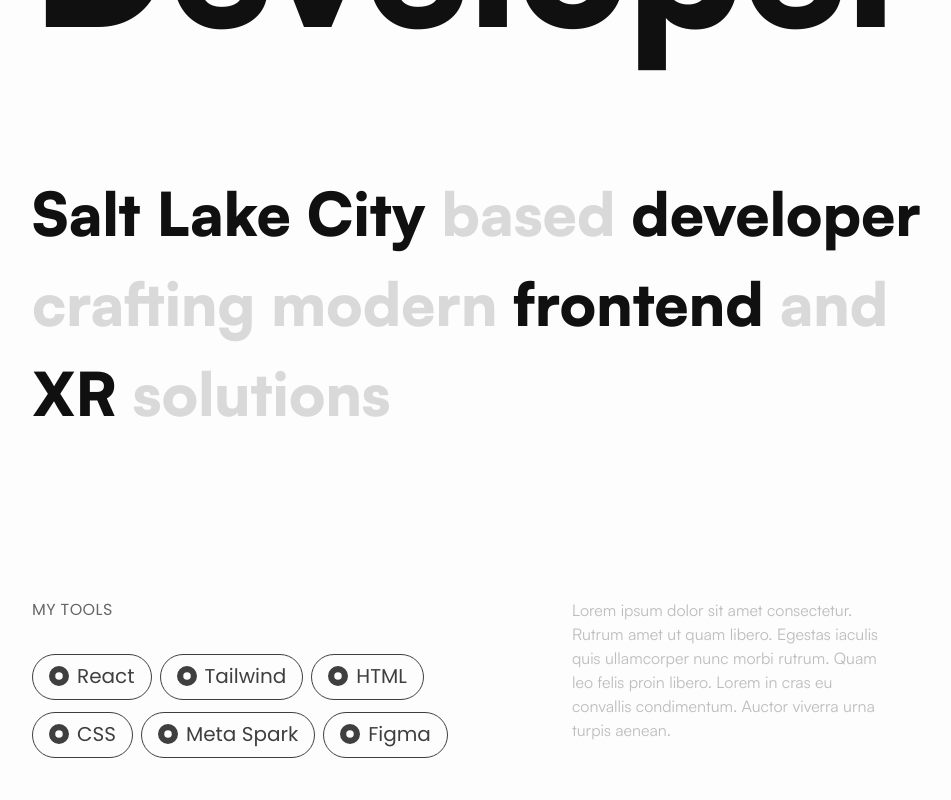
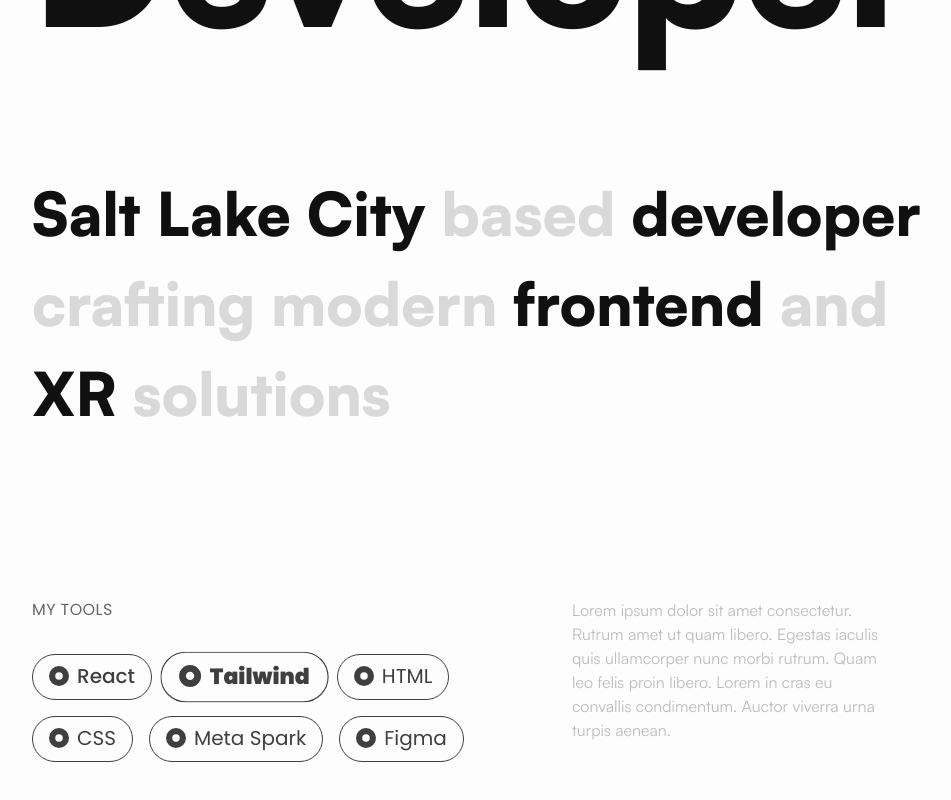
Before and after one commit to mackaykillian/portfolio, a React (Create React App) app: page / in a window 1280 px wide. Shown: the part 696-1496 px from the top of the page, without its empty margins (288-1239 px from the left). Built offline with nearby package versions, Linux system fonts and the light colour scheme.

Commit message:
added animation for my tools section

```diff
--- a/src/views/SummarySection.jsx
+++ b/src/views/SummarySection.jsx
@@ -1,4 +1,8 @@
 import { useMediaQuery } from "react-responsive";
+import React, { useRef, useState } from "react";
+import gsap from "gsap"; // <-- import GSAP
+import { useGSAP } from "@gsap/react"; // <-- import the hook from our React package
+
 import Navigation from "../components/Navigation";
 import SkillItem from "../components/SkillItem";
 
@@ -10,8 +14,35 @@ function SummarySection() {
   const xlScreen = useMediaQuery({ minWidth: 1280 });
   const xxlScreen = useMediaQuery({ minWidth: 1536 });
 
+  const container = useRef();
+  const items = document.querySelectorAll('.item')
+  let timelines = []
+  let ptl = gsap.timeline();
+  items.forEach((item) => {
+    let tl = gsap.timeline();
+    tl.to(item, {
+      scale: 1.1,
+      fontWeight: "900",
+      duration: 0.5,
+      ease: "power1"
+    })
+    tl.to(item, {
+      scale: 1,
+      fontWeight: "500",
+      duration: 0.5
+    }, 2)
+    ptl.add(tl)
+  })
+
+  useGSAP(() => {
+    let ptl = gsap.timeline();
+    timelines.forEach((tl) => {
+      ptl.add(tl)
+    })
+  }, { scope: container })
+
   return (
-    <div className="w-full h-fit">
+    <div ref={container} className="w-full h-fit">
       <div className="font-display mb-20 text-[40px] font-black text-neutral-400 sm:mb-40 sm:text-[48px] xl:text-[60px] dark:text-neutral-700">
         <span className="text-neutral-900 dark:text-neutral-100">
           Salt Lake City
@@ -31,42 +62,42 @@ function SummarySection() {
             My Tools
           </div>
           <div className="flex flex-row flex-wrap">
-            <div className="mb-2 mr-2">
+            <div className="mb-4 mr-4 item">
               <SkillItem
                 size={lgScreen ? "lg" : "sm"}
                 label="React"
                 logo="react"
               />
             </div>
-            <div className="mb-3 mr-2">
+            <div className="mb-4 mr-4 item">
               <SkillItem
                 size={lgScreen ? "lg" : "sm"}
                 label="Tailwind"
                 logo="react"
               />
             </div>
-            <div className="mb-2 mr-2">
+            <div className="mb-4 mr-4 item">
               <SkillItem
                 size={lgScreen ? "lg" : "sm"}
                 label="HTML"
                 logo="react"
               />
             </div>
-            <div className="mb-2 mr-2">
+            <div className="mb-4 mr-4 item">
               <SkillItem
                 size={lgScreen ? "lg" : "sm"}
                 label="CSS"
                 logo="react"
               />
             </div>
-            <div className="mb-2 mr-2">
+            <div className="mb-4 mr-4 item">
               <SkillItem
                 size={lgScreen ? "lg" : "sm"}
                 label="Meta Spark"
                 logo="react"
               />
             </div>
-            <div className="mb-2 mr-2">
+            <div className="mb-4 mr-4 item">
               <SkillItem
                 size={lgScreen ? "lg" : "sm"}
                 label="Figma"
```
